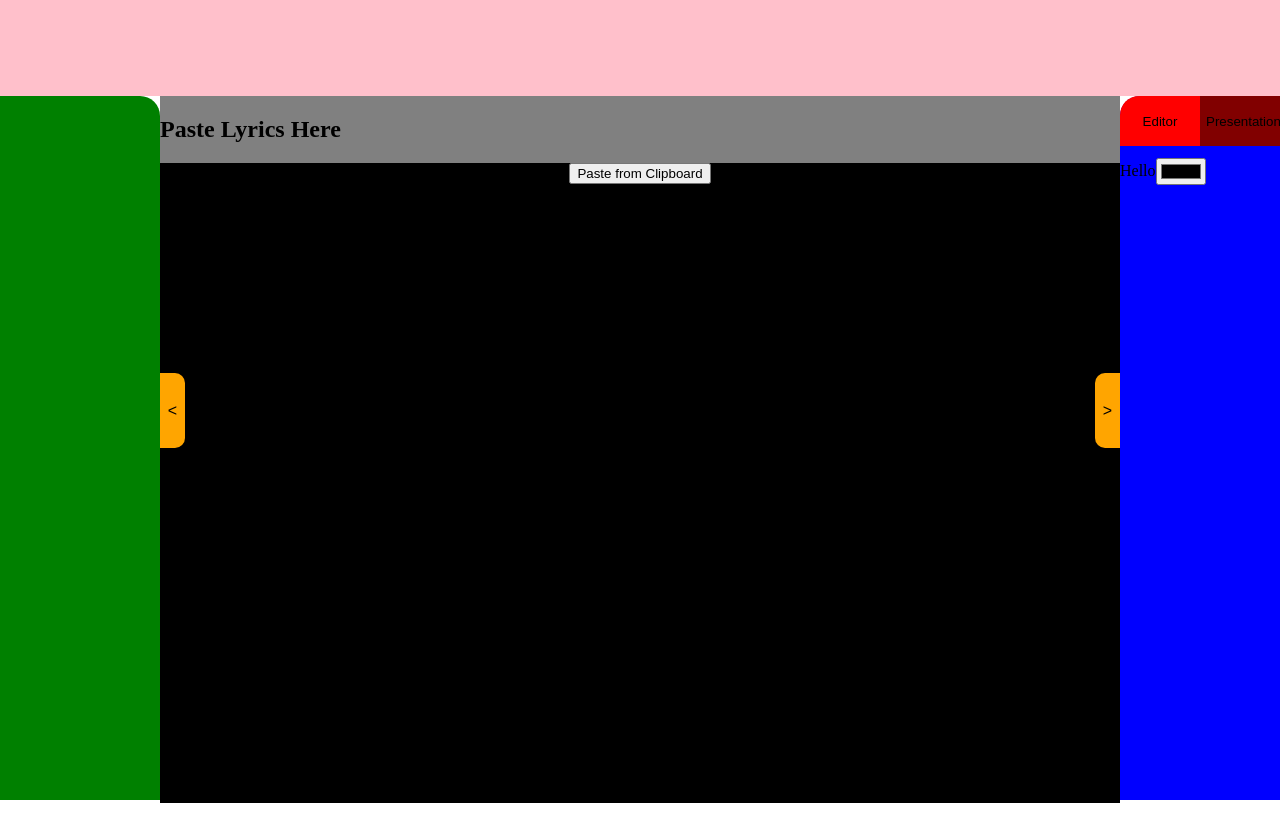
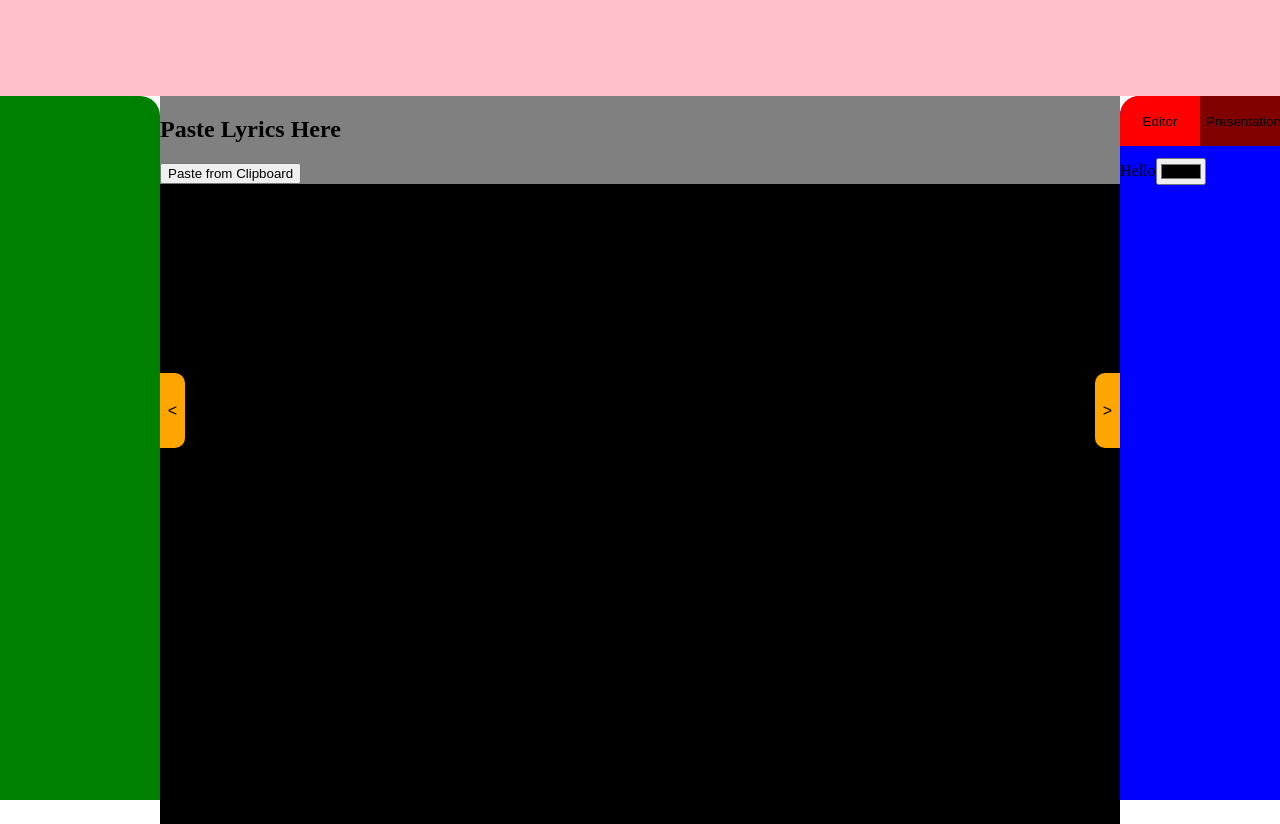
Before and after one commit to MasterTemple/CSCI-450-Group-Project, a SvelteKit app: page / in a window 1280 px wide. Before the commit the page ends 803 px from the top, so only its background shows below. Built offline with nearby package versions, Linux system fonts and the light colour scheme.

Commit message:
Lyrics now divide into columns along a row

```diff
--- a/src/routes/LyricEditor.svelte
+++ b/src/routes/LyricEditor.svelte
@@ -1,7 +1,7 @@
 <script>
     import { writable } from 'svelte/store';
     import { EXAMPLE_CONTENTS } from "./constants.js"
-    import { rawClipboardContents, lines } from "./stores.js"
+    import { rawClipboardContents, lines, numberOfColumns } from "./stores.js"
 
     async function readClipboard() {
         // save the clipboard contents
@@ -16,32 +16,44 @@
         console.log({$lines})
     }
 
+    const NUMBER_OF_LINES_PER_COLUMN = 12;
+    function min(a, b) {
+        return a > b ? b : a;
+    }
 </script>
 
 <h2>Paste Lyrics Here</h2>
 
+<button on:click={readClipboard}>Paste from Clipboard</button>
+
 <div id="lyric-region">
-    <button on:click={readClipboard}>Paste from Clipboard</button>
-    <!-- {#each $lines as line} -->
-        <div class="lyric-column">
-        {#each $lines as line}
+    {#each {length: NUMBER_OF_LINES_PER_COLUMN} as _, i}
+        <div id="column-{i}" class="lyric-column">
+        {#each $lines.slice(i*NUMBER_OF_LINES_PER_COLUMN, min((i+1)*NUMBER_OF_LINES_PER_COLUMN), $lines.length) as line}
             <p>{line}</p>
         {/each}
         </div>
-    <!-- {/each} -->
+    {/each}
 </div>
 
 <style>
 #lyric-region {
     align-items: center;
     display: flex;
-    flex-direction: column;
+    flex-direction: row;
     color: white;
     width: 60rem;
     height: 40rem;
     background-color: black;
 }
 
+#lyric-column {
+    align-items: center;
+    display: flex;
+    flex-direction: column;
+
+}
+
 p {
     text-align: center;
 }
--- a/src/routes/constants.js
+++ b/src/routes/constants.js
@@ -38,5 +38,5 @@ All glory be to Christ.
 All glory be to Christ our King,
 All glory be to Christ.
 His rule and reign we’ll ever sing,
-All glory be to Christ. Ammmeeeennnnnn!
+All glory be to Christ.
         `
--- a/src/routes/stores.js
+++ b/src/routes/stores.js
@@ -3,7 +3,7 @@ import { writable } from 'svelte/store';
 export const rawClipboardContents = writable("user clipboard");
 export const lines = writable([]);
 
-export const numberOfColumns = writable(20);
+export const numberOfColumns = writable(4);
 
 export const savedSongsIsOpen = writable(true);
 
```
